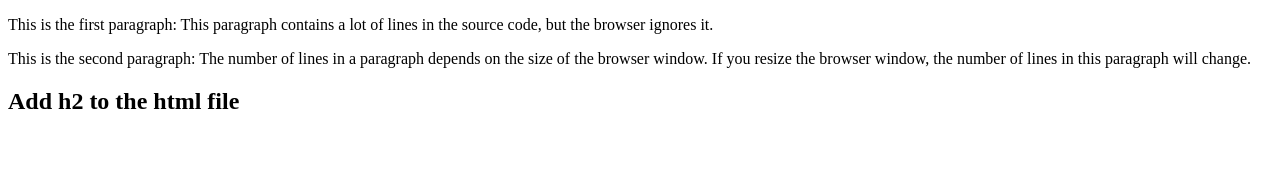
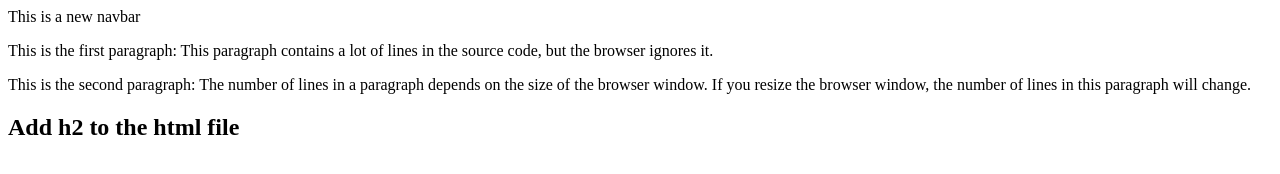
Before and after one commit to ParnianSrb/second-project, a plain HTML site: page index.html in a window 1280 px wide. Drawn offline with Linux system fonts and the light colour scheme.

Commit message:
add Navbar to index.html

```diff
--- a/index.html
+++ b/index.html
@@ -1,6 +1,8 @@
 <!DOCTYPE html>
 <html>
 <body>
+
+<nav>This is a new navbar</nav>
 
 <p>This is the first paragraph: This paragraph contains a lot of lines in the source code, but the browser ignores it.</p>
 <p>This is the second paragraph: The number of lines in a paragraph depends on the size of the browser window. If you resize the browser window, the number of lines in this paragraph will change.</p>
```
